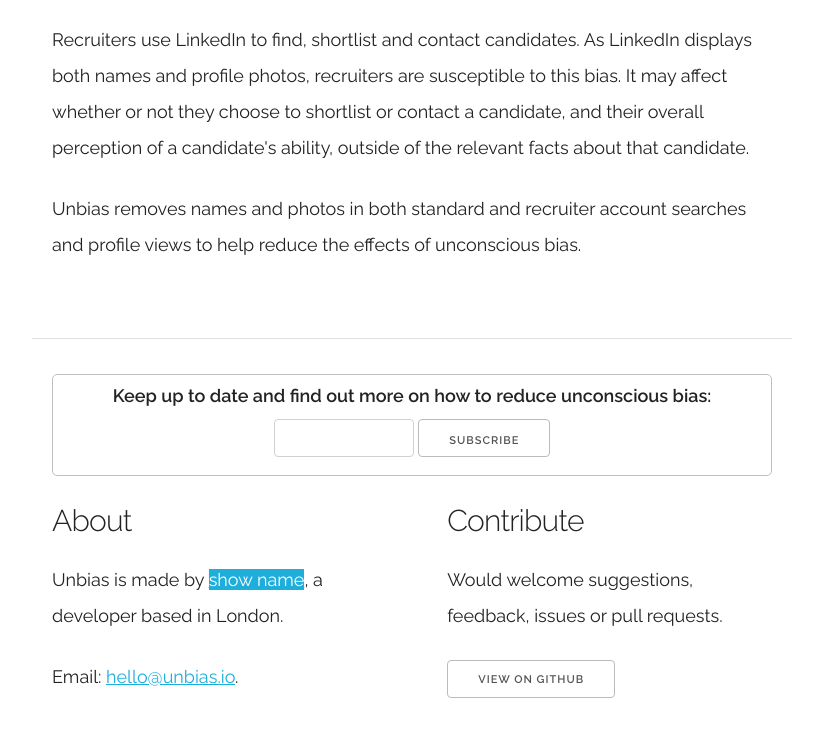
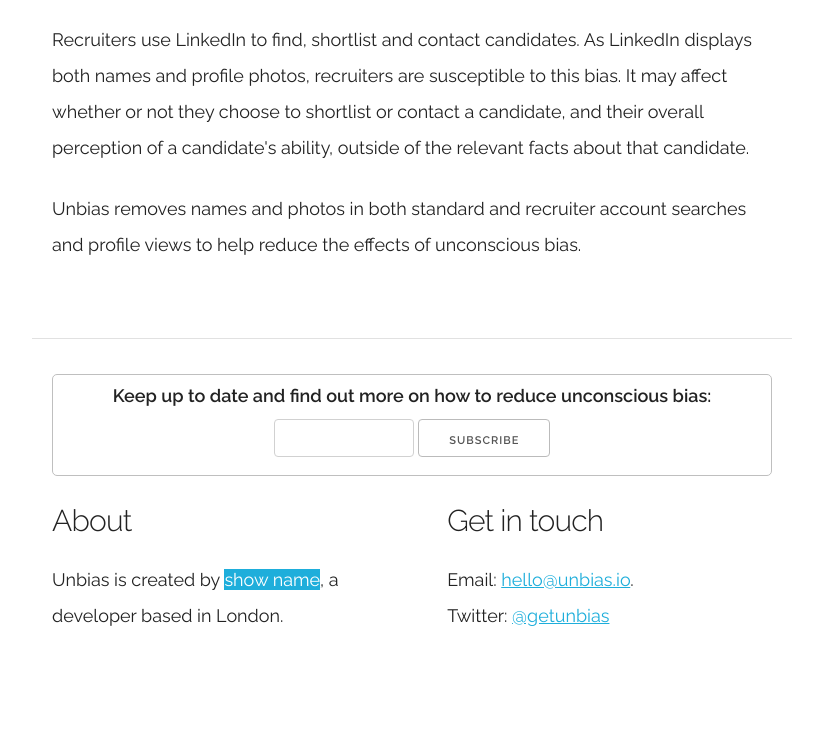
Before and after one commit to unbias/unbias.github.io, a plain HTML site: page index.html in a window 1280 px wide. Shown: the part 2250-2990 px from the top of the page, without its empty margins (228-1051 px from the left). After the commit the page ends 2929 px from the top, so only its background shows below. Drawn offline with Linux system fonts and the light colour scheme.

Commit message:
Updated contact details

```diff
--- a/index.html
+++ b/index.html
@@ -108,13 +108,13 @@
       <div class="row">
         <div class="six columns">
           <h4>About</h4>
-          <p>Unbias is made by <a class="hide-name" href="http://jennybrennan.com" target="_blank"><span class="show-name">show name</span></a>, a developer based in London.</p>
-          <p>Email: <a href="mailto:hello@unbias.io">hello@unbias.io</a>.</p>
+          <p>Unbias is created by <a class="hide-name" href="http://jennybrennan.com" target="_blank"><span class="show-name">show name</span></a>, a developer based in London.
+
         </div>
         <div class="six columns">
-          <h4>Contribute</h4>
-          <p>Would welcome suggestions, feedback, issues or pull requests.</p>
-          <a class="button" href="https://github.com/unbias/unbias-chrome-extension">View on Github</a>
+          <h4>Get in touch</h4>
+          <p>Email: <a href="mailto:hello@unbias.io">hello@unbias.io</a>.
+          <br>Twitter: <a href="http://twitter.com/getunbias">@getunbias</a></p>
         </div>
       </div>
       </main>
```
